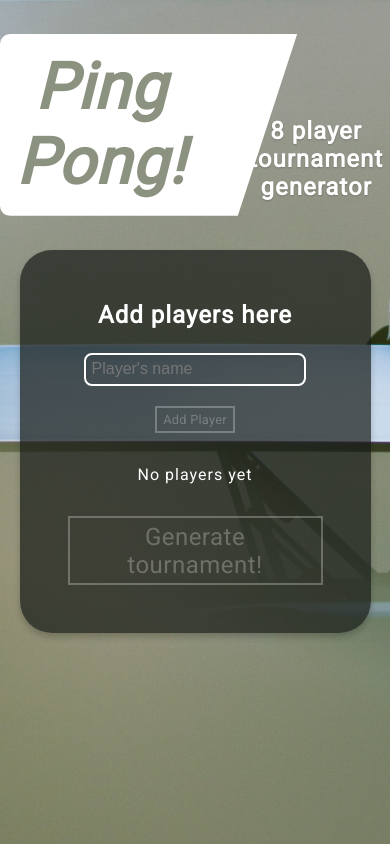
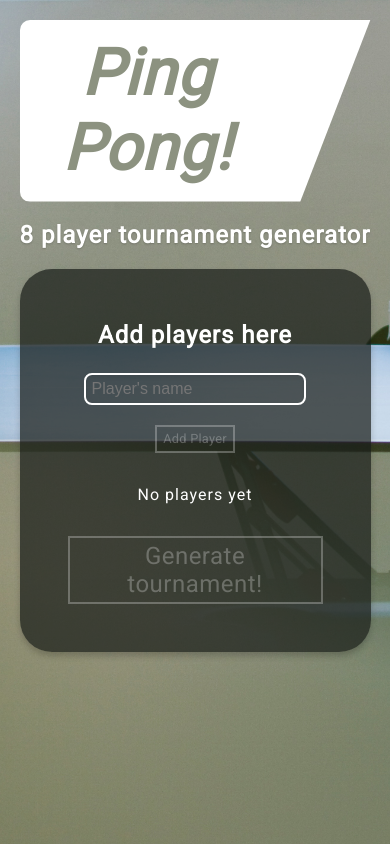
Before and after one commit to j-meech/Ping-pong-tournament-app, a React (Create React App) app: page / in a window 390 px wide. Built offline with nearby package versions, Linux system fonts and the light colour scheme.

Commit message:
header display changed for mobile

```diff
--- a/src/styles/css/index.css
+++ b/src/styles/css/index.css
@@ -34,6 +34,27 @@ ul {
   margin: 0px;
   padding: 0px; }
 
+@media (max-width: 410px) {
+  .App-header {
+    display: block; }
+    .App-header .App-title {
+      color: #8c9280;
+      font-weight: bold;
+      font-style: italic;
+      background-color: white;
+      font-size: 4rem;
+      margin: 5%;
+      padding: 1rem;
+      padding-right: 7rem;
+      border-radius: 10px 0px 0px 10px;
+      clip-path: polygon(0% 0%, 0% 100%, 80% 100%, 100% 0%); }
+    .App-header .App-subtitle {
+      color: white;
+      font-size: 1.5rem;
+      margin: 0px;
+      margin-bottom: 20px;
+      text-shadow: 0px 1px 2px rgba(0, 0, 0, 0.2); } }
+@media (min-width: 411px) {
   .App-header {
     display: flex;
     justify-content: center;
@@ -57,8 +78,7 @@ ul {
       margin-bottom: 15px;
       margin-left: -55px;
       align-self: flex-end;
-    text-shadow: 0px 1px 2px rgba(0, 0, 0, 0.2); }
-
+      text-shadow: 0px 1px 2px rgba(0, 0, 0, 0.2); } }
 @media (max-width: 1025px) {
   .generator-container {
     width: 90vw;
--- a/src/styles/scss/_header.scss
+++ b/src/styles/scss/_header.scss
@@ -1,3 +1,32 @@
+@media (max-width: 410px) {
+  .App-header {
+    display: block;
+
+    .App-title {
+      color: #8c9280;
+      font-weight: bold;
+      font-style: italic;
+      background-color: $white;
+      font-size: 4rem;
+      margin: 5%;
+      padding: 1rem;
+      padding-right: 7rem;
+      border-radius: 10px 0px 0px 10px;
+      clip-path: polygon(0% 0%, 0% 100%, 80% 100%, 100% 0%);
+    }
+
+    .App-subtitle {
+      color: $white;
+      font-size: 1.5rem;
+      margin: 0px;
+      margin-bottom: 20px;
+      text-shadow: 0px 1px 2px hsla(0, 0%, 0%, 0.2)
+    }
+  }
+}
+
+@media (min-width: 411px) {
+
   .App-header {
     display: flex;
     justify-content: center;
@@ -27,3 +56,4 @@
       text-shadow: 0px 1px 2px hsla(0, 0%, 0%, 0.2)
     }
   }
+}
```
Also changed, not shown: 1 other file (tests, documents, lock files or other folders). Lines whose indentation alone changed are shown as unchanged.
